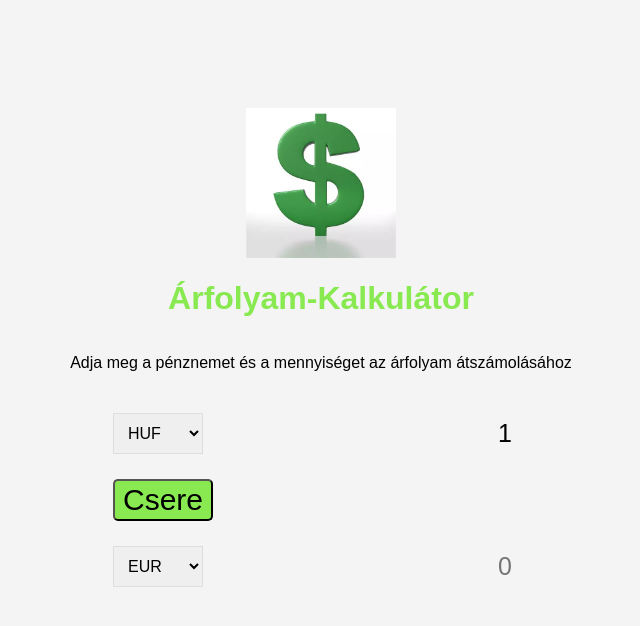
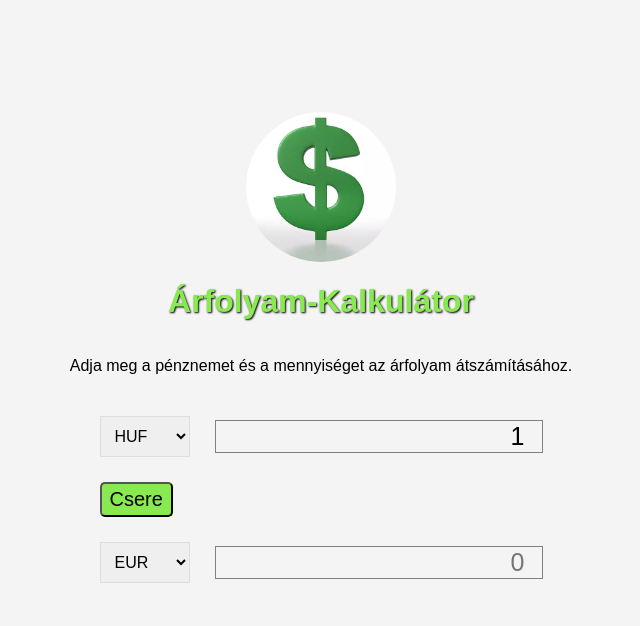
Before and after one commit to Befector/WProg2-Projekt, a plain HTML site: page index.html in a window 1280 px wide. Shown: the whole page, without its empty margins (319-959 px from the left). Drawn offline with Linux system fonts and the light colour scheme; no server answers.

Commit message:
Add files via upload

```diff
--- a/index.html
+++ b/index.html
@@ -10,7 +10,7 @@
 	<body>
 		<img src="img/logo.webp" alt="Logó helye" class="logo-img" />
 		<h1>Árfolyam-Kalkulátor</h1>
-		<p>Adja meg a pénznemet és a mennyiséget az árfolyam átszámolásához</p>
+		<p>Adja meg a pénznemet és a mennyiséget az árfolyam átszámításához.</p>
 
 		<div>
 			<div class="penznem">
--- a/style.css
+++ b/style.css
@@ -11,9 +11,15 @@ body
     padding: 20px;
   }
 
+#mennyiseg-x, #mennyiseg-y{
+	border: 1px solid gray;
+	margin-left: 25px;
+}
+
 h1
   {
     color: #88e950;
+	text-shadow: 1px 1px 2px black;
   }
 
   p
@@ -26,13 +32,14 @@ h1
     color: #000000;
     background: #88e950;
     border-radius: 5px;
-    font-size: 30px;
-    padding: 2px 8px;
+    font-size: 20px;
+    padding: 4px 8px;
   }
 
 .logo-img
   {
     width: 150px;
+	border-radius: 50%;
   }
 
 .penznem
@@ -62,6 +69,7 @@ h1
   {
     display: flex;
     align-items: center;
+
     justify-content: space-between;
   }
 
@@ -69,6 +77,7 @@ h1
   {
     color: #88e950;
     font-size: 18px;
+	font-weight: bold;
     padding: 0 10px;
   }
 
```
